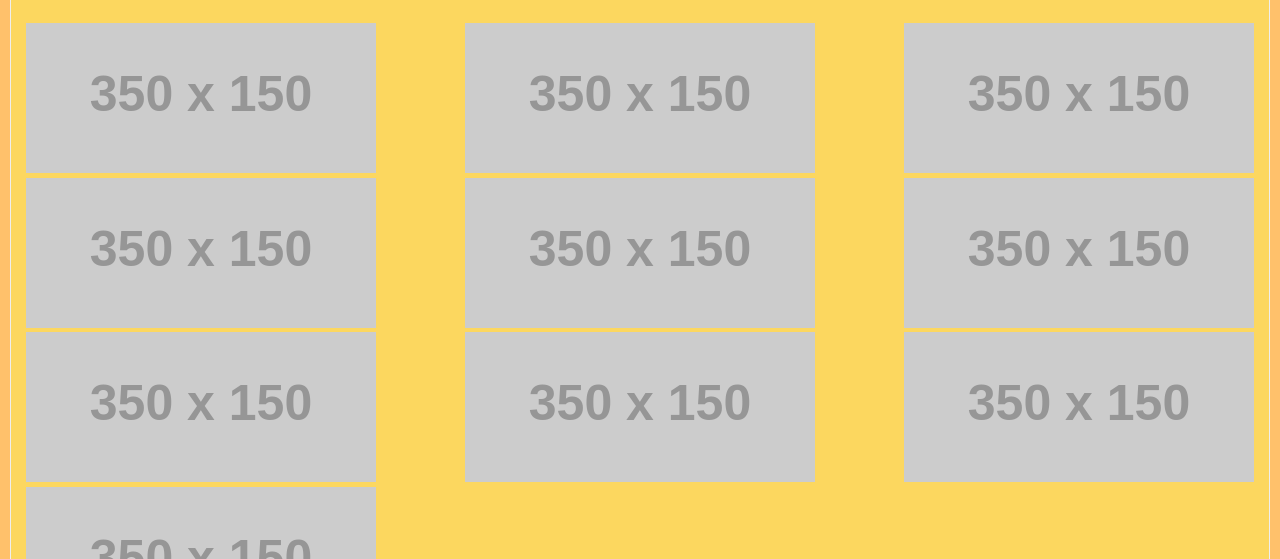
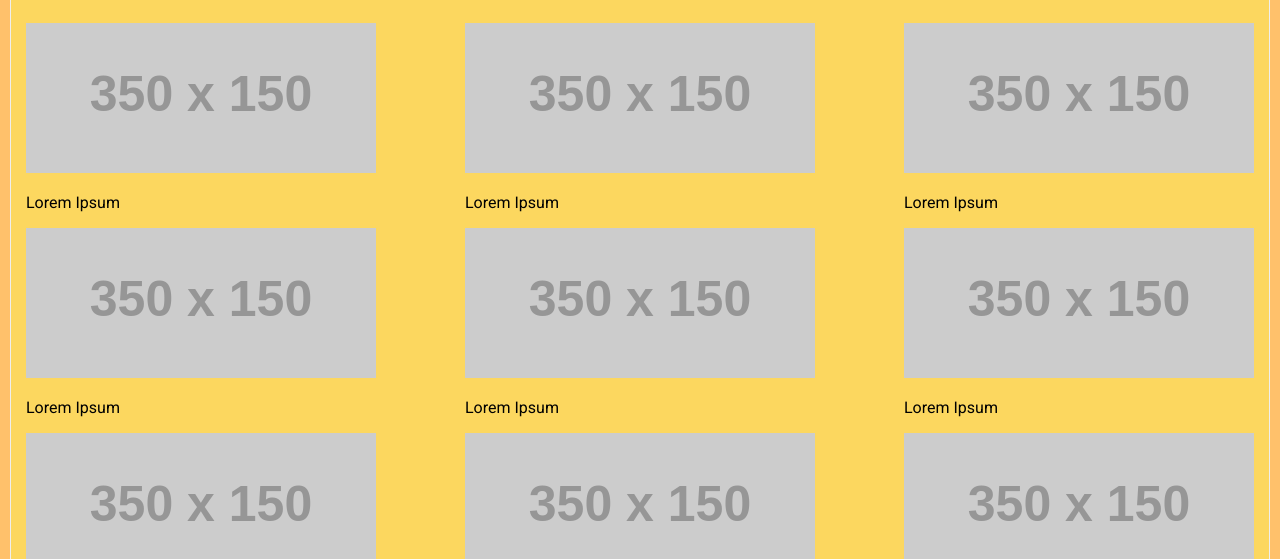
Before and after one commit to TchunChao/veille-node-2, a plain HTML site: page index.html in a window 1280 px wide. Shown: the part 241-800 px from the top of the page. Drawn offline with Linux system fonts and the light colour scheme; placeholder pictures from the web are drawn by us.

Commit message:
Ajout de textes

```diff
--- a/index.html
+++ b/index.html
@@ -20,16 +20,16 @@
 		<section>
 			<h2>Zone principale</h2>
 			<div id="div1">
-				<a href="https://placeholder.com"><img src="http://via.placeholder.com/350x150/eeeeee/ffd15e"></a>
-				<a href="https://placeholder.com"><img src="http://via.placeholder.com/350x150/eeeeee/ffd15e"></a>
-				<a href="https://placeholder.com"><img src="http://via.placeholder.com/350x150/eeeeee/ffd15e"></a>
-				<a href="https://placeholder.com"><img src="http://via.placeholder.com/350x150/eeeeee/ffd15e"></a>
-				<a href="https://placeholder.com"><img src="http://via.placeholder.com/350x150/eeeeee/ffd15e"></a>
-				<a href="https://placeholder.com"><img src="http://via.placeholder.com/350x150/eeeeee/ffd15e"></a>
-				<a href="https://placeholder.com"><img src="http://via.placeholder.com/350x150/eeeeee/ffd15e"></a>
-				<a href="https://placeholder.com"><img src="http://via.placeholder.com/350x150/eeeeee/ffd15e"></a>
-				<a href="https://placeholder.com"><img src="http://via.placeholder.com/350x150/eeeeee/ffd15e"></a>
-				<a href="https://placeholder.com"><img src="http://via.placeholder.com/350x150/eeeeee/ffd15e"></a>
+				<a href="https://placeholder.com"><img src="http://via.placeholder.com/350x150/eeeeee/ffd15e"><p>Lorem Ipsum</p></a>
+				<a href="https://placeholder.com"><img src="http://via.placeholder.com/350x150/eeeeee/ffd15e"><p>Lorem Ipsum</p></a>
+				<a href="https://placeholder.com"><img src="http://via.placeholder.com/350x150/eeeeee/ffd15e"><p>Lorem Ipsum</p></a>
+				<a href="https://placeholder.com"><img src="http://via.placeholder.com/350x150/eeeeee/ffd15e"><p>Lorem Ipsum</p></a>
+				<a href="https://placeholder.com"><img src="http://via.placeholder.com/350x150/eeeeee/ffd15e"><p>Lorem Ipsum</p></a>
+				<a href="https://placeholder.com"><img src="http://via.placeholder.com/350x150/eeeeee/ffd15e"><p>Lorem Ipsum</p></a>
+				<a href="https://placeholder.com"><img src="http://via.placeholder.com/350x150/eeeeee/ffd15e"><p>Lorem Ipsum</p></a>
+				<a href="https://placeholder.com"><img src="http://via.placeholder.com/350x150/eeeeee/ffd15e"><p>Lorem Ipsum</p></a>
+				<a href="https://placeholder.com"><img src="http://via.placeholder.com/350x150/eeeeee/ffd15e"><p>Lorem Ipsum</p></a>
+				<a href="https://placeholder.com"><img src="http://via.placeholder.com/350x150/eeeeee/ffd15e"><p>Lorem Ipsum</p></a>
 			</div>
 		</section>
 		<section>
```
